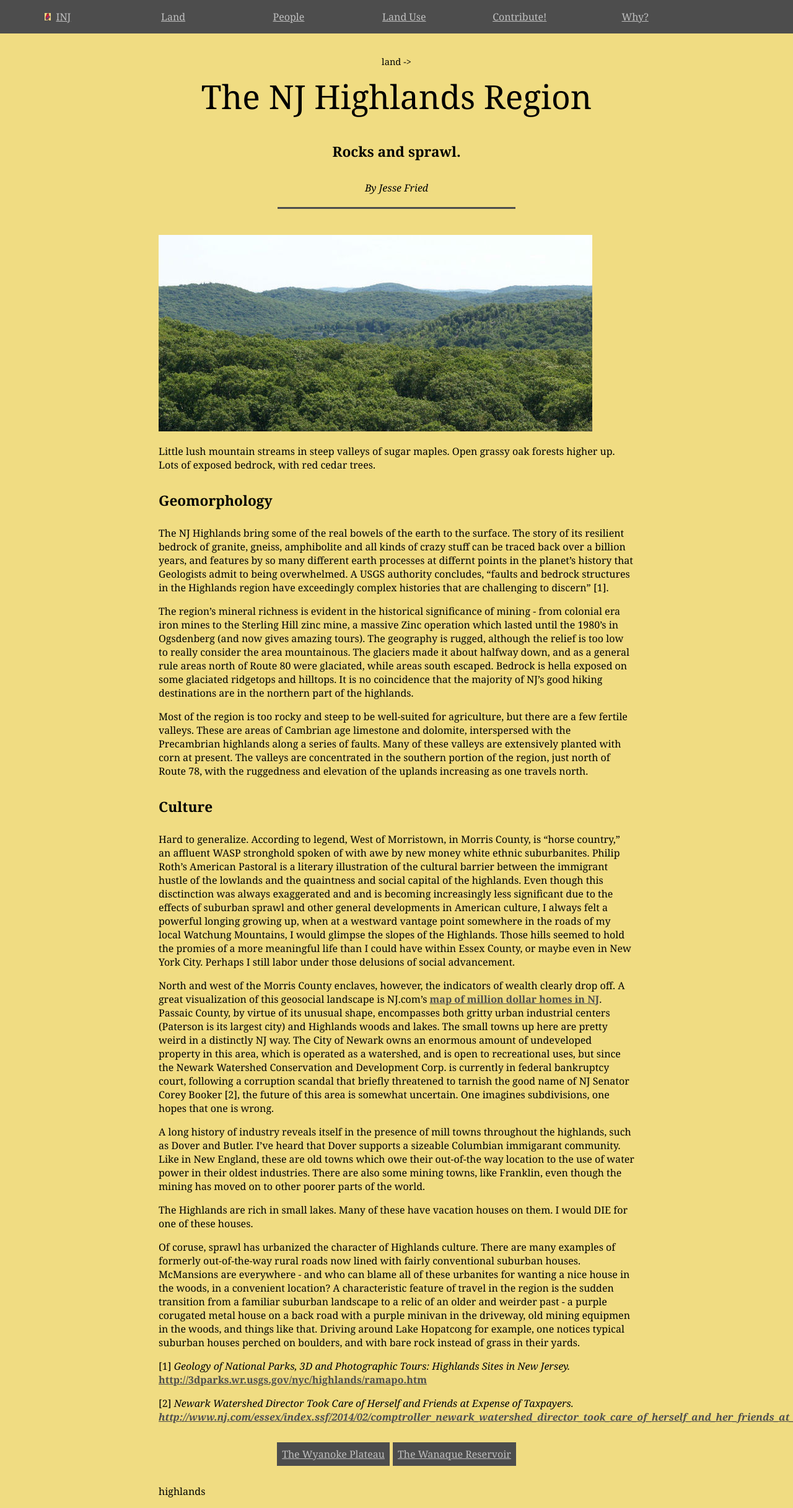
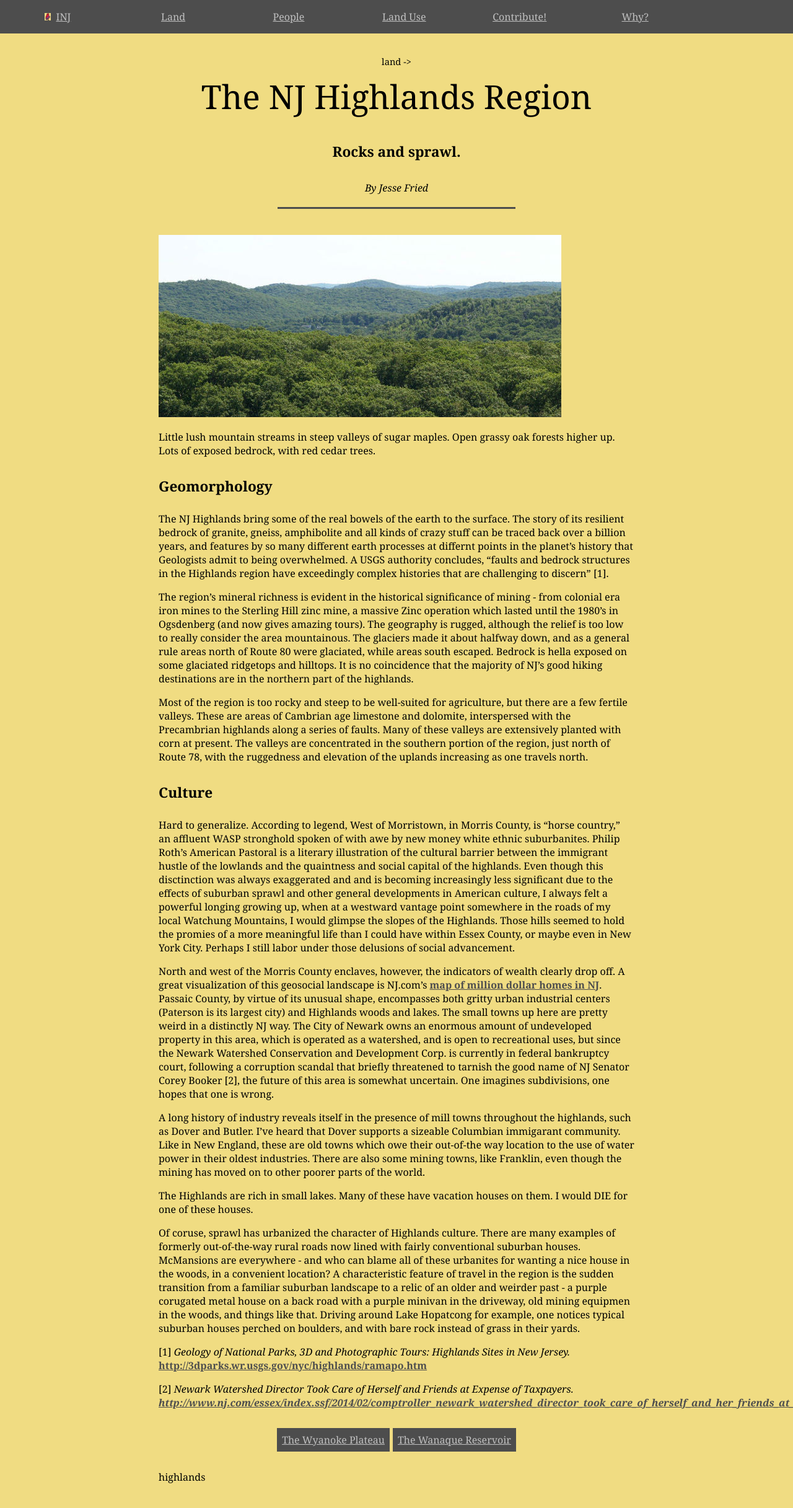
Before and after one commit to jonfried/oakafee.github.io, a Jekyll site: the page built from _posts/2016-09-13-highlands.md, in a window 1280 px wide. Shown: the whole page at 62% size. Built offline with Jekyll 4.4.1, drawn with Linux system fonts in a browser that asks for light colours; after the commit the page ends 2410 px from its top, so only the background shows below that.

Commit message:
Update 2016-09-13-highlands.md

```diff
--- a/_posts/2016-09-13-highlands.md
+++ b/_posts/2016-09-13-highlands.md
@@ -8,7 +8,7 @@ categories:
 category-name: highlands
 ---
 
-<a href="{{ site.url }}/images/highlands-view.jpg"><img src="{{ site.url }}/images/highlands-view-700.jpg" alt="Highlands View" /></a>
+<a href="{{ site.url }}/images/highlands-view.jpg"><img src="{{ site.url }}/images/highlands-view-650.jpg" alt="Highlands View" /></a>
 
 Little lush mountain streams in steep valleys of sugar maples. Open grassy oak forests higher up. Lots of exposed bedrock, with red cedar trees.
 
```
